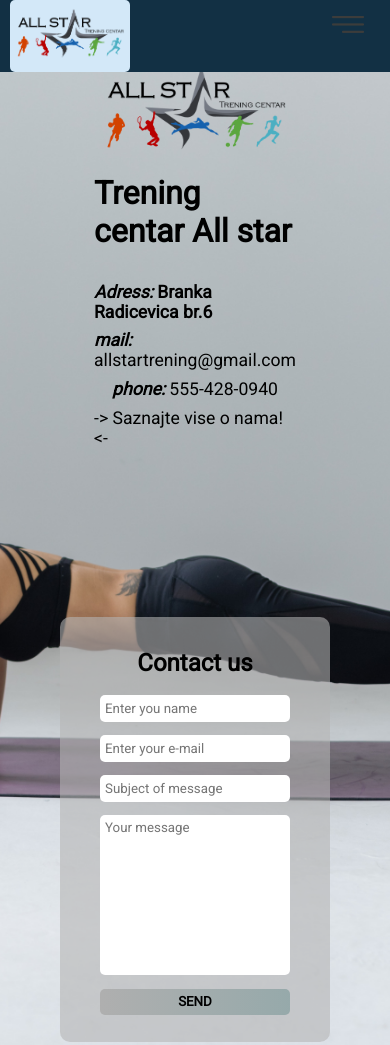
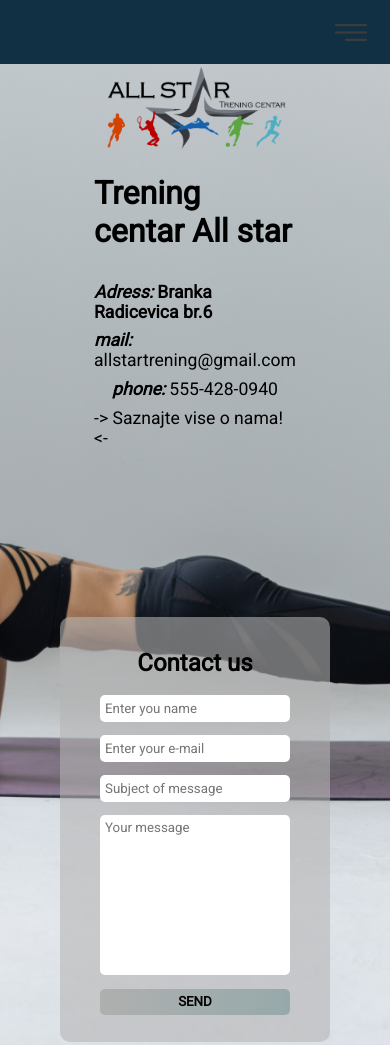
Before and after one commit to IgorBezanovic/all_star, a plain HTML site: page pages/contact.html in a window 390 px wide. Shown: the top 1045 px of the page. Drawn offline with Linux system fonts and the light colour scheme.

Commit message:
Changes on home page

```diff
--- a/pages/contact.html
+++ b/pages/contact.html
@@ -12,9 +12,9 @@
 </head>
 <body>
     <header>
-        <nav id="nav_track">
+        <nav class="nav_track" id="nav_track">
             <div class="logo">
-                <img src="../images/All_Star.png" alt="All star logo">
+                <a href="./pages/aboutUs.html"><img src="../images/All_Star.png" alt="All star logo"></a>
             </div>
             <div class="links" id="links">
                 <ul>
--- a/scss/contact.scss
+++ b/scss/contact.scss
@@ -37,7 +37,7 @@
                     text-decoration: none;
                     color: black;
                     &:hover{
-                        color: $orange;
+                        color: $hover_blue;
                     }
                 }
                 .about_us{
--- a/scss/main.scss
+++ b/scss/main.scss
@@ -12,6 +12,7 @@
         height: 40em;
         max-width: 100%;
         margin: auto;
+        margin-top: 10em;
         .mySlides {
             display: none;
             position: relative;
@@ -121,7 +122,9 @@
     flex-direction: column;
     justify-content: center;
     align-items: center;
-    background-color: $background_clr;
+    background: $background_clr url(../images/New_Logo_White.png) repeat;
+    background-position: 10% 100%;
+    background-size: 6em;
     .programs{
         padding: 4em;
         display: flex;
--- a/scss/shared.scss
+++ b/scss/shared.scss
@@ -7,12 +7,12 @@
 }
 
 header{
-    nav{
+    .nav_track{
         display: flex;
-        justify-content: space-between;
+        justify-content: flex-end;
         align-items: center;
-        height: 4.5em;
-        padding: 0 40px 0 40px;
+        flex-direction: column;
+        height: 10em;
         background-color: $dark_blue;
         position: fixed;
         top: 0;
@@ -21,15 +21,20 @@
         transition: 0.5s;
         z-index: 1;
         .logo{
-            height: 4.5em;
+            height: 6em;
             background-color: rgb(211, 232, 248);
-            border-radius:5px ;
+            display: flex;
+            justify-content: center;
+            align-items: center;
+            width: 100%;
             img{
-                height: 100%;
+                height: 6em;
+                transform: scale(1.2);
             }
         }
         .links{
             text-align: center;
+            height: 4em;
             ul{
                 text-decoration: none;
                 width: 25em;
@@ -197,10 +202,14 @@
 }
 @media screen and (max-width: 700px){
     header{
-        nav{
+        .nav_track{
             left: 0px;
             right: 0px;
-            padding: 0 10px 0 10px;
+            height: 4em;
+            justify-content: center;
+            .logo{
+                display: none;
+            }
             .links{
                 display: none;
                 ul{
@@ -217,14 +226,12 @@
                     }
                 }
             }
-            .logo{
-                align-self: start;
-            }
             .burger_menu{
                 display: flex;
-                align-self: start;
-                margin-top: 1em;
+                align-self: center;
+                justify-content: center;
                 width: 3em;
+                margin-left: 80%;
                 cursor: pointer;
             }
         }
```
Also changed, not shown: index.html (+1 -1 lines), pages/aboutUs.html (+3 -3 lines), pages/faq.html (+2 -2 lines), pages/programs.html (+2 -2 lines), css/contact.css, css/main.css, css/shared.css, images/New_Logo.png, images/New_Logo_White.png (added), 3 other files.
